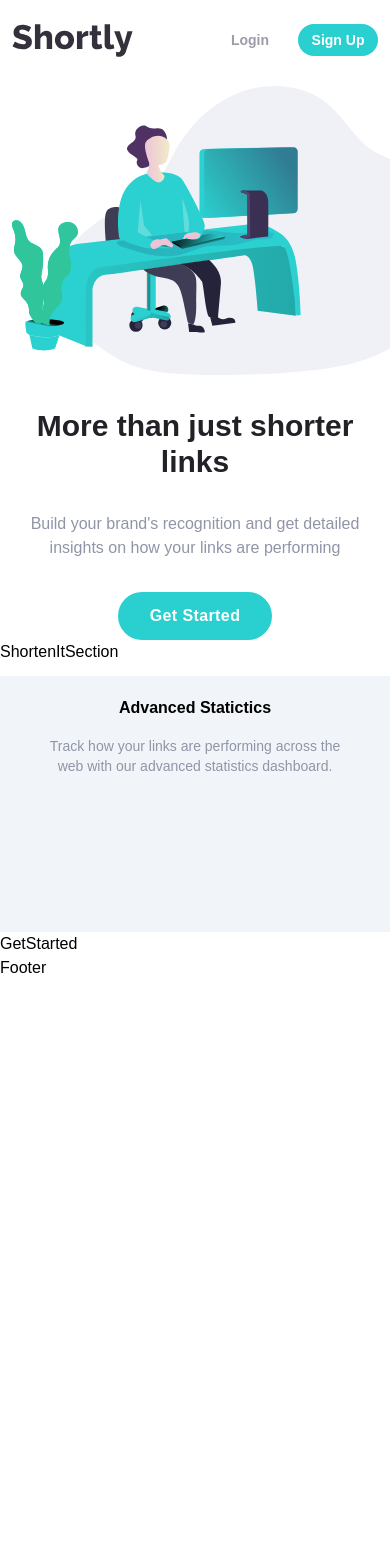
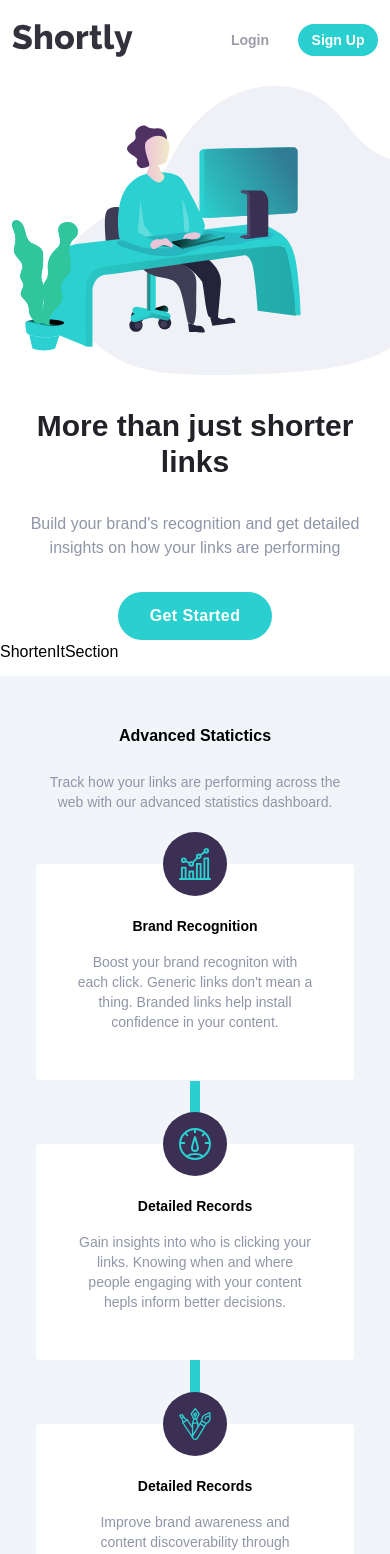
Before and after one commit to Dina2703/url_shortinig_api, a React (Create React App) app: page / in a window 390 px wide. Shown: the top 1554 px of the page. Before the commit the page ends 980 px from the top, so only its background shows below. Built offline with nearby package versions, Linux system fonts and the light colour scheme.

Commit message:
StatsSection for the mobile view

```diff
--- a/src/components/StatsSection.js
+++ b/src/components/StatsSection.js
@@ -1,18 +1,65 @@
 import React from "react";
+import iconBrandRecognition from "../images/icon-brand-recognition.svg";
+import iconDetailedRecords from "../images/icon-detailed-records.svg";
+import iconFullyCustomizable from "../images/icon-fully-customizable.svg";
 
 function StatsSection() {
   return (
-    <div className="bg-slate-100 h-64 px-6">
-      <div className="max-w-6xl lg:mx-auto  px-3 md:px-5 lg:px-12 flex flex-col justify-center text-center my-3">
+    <div className="bg-slate-100 px-6 pb-16 relative" id="stats">
+      <div className="max-w-6xl lg:mx-auto  px-3 md:px-5 lg:px-12 flex flex-col justify-center text-center my-3 relative z-10">
+        <div className="my-7">
           <h1 className="font-bold pt-5 md:text-xl lg:text-2xl">
             Advanced Statictics
           </h1>
-        <p className="text-darkGrayishBlue text-sm  md:text-lg py-4 px-2 max-w-lg lg:mx-auto ">
+          <p className="text-darkGrayishBlue text-sm  md:text-lg py-6 px-2 max-w-lg lg:mx-auto ">
             Track how your links are performing across the web with our advanced
             statistics dashboard.
           </p>
-        <div className="flex">
-          <div className=""></div>
+        </div>
+
+        <div className="flex flex-col gap-16">
+          <div className="bg-white  p-8 rounded relative ">
+            <div className="h-16 w-16 p-4 mx-auto rounded-full bg-darkViolet absolute -top-8  right-0 left-0">
+              <img src={iconBrandRecognition} alt="" className="object-cover" />
+            </div>
+            <div className="font-bold pt-5 text-sm lg:text-xl">
+              Brand Recognition
+            </div>
+            <div className="text-darkGrayishBlue text-sm  md:text-lg py-4 px-2 max-w-lg lg:mx-auto">
+              Boost your brand recogniton with each click. Generic links don't
+              mean a thing. Branded links help install confidence in your
+              content.
+            </div>
+          </div>
+          <div className="bg-white  p-8 rounded relative ">
+            <div className="h-16 w-16 p-4 mx-auto rounded-full bg-darkViolet absolute -top-8  right-0 left-0">
+              <img src={iconDetailedRecords} alt="" className="object-cover" />
+            </div>
+            <div className="font-bold pt-5 text-sm lg:text-xl">
+              Detailed Records
+            </div>
+            <div className="text-darkGrayishBlue text-sm  md:text-lg py-4 px-2 max-w-lg lg:mx-auto">
+              Gain insights into who is clicking your links. Knowing when and
+              where people engaging with your content hepls inform better
+              decisions.
+            </div>
+          </div>
+          <div className="bg-white  p-8 rounded relative ">
+            <div className="h-16 w-16 p-4 mx-auto rounded-full bg-darkViolet absolute -top-8  right-0 left-0">
+              <img
+                src={iconFullyCustomizable}
+                alt=""
+                className="object-cover"
+              />
+            </div>
+            <div className="font-bold pt-5 text-sm lg:text-xl">
+              Detailed Records
+            </div>
+            <div className="text-darkGrayishBlue text-sm  md:text-lg py-4 px-2 max-w-lg lg:mx-auto">
+              Improve brand awareness and content discoverability through
+              customizable links, supercharging audience engagement.
+            </div>
+          </div>
         </div>
       </div>
     </div>
--- a/src/index.css
+++ b/src/index.css
@@ -22,6 +22,21 @@ body {
   height: 80%;
 }
 
+#stats::after {
+  position: absolute;
+  content: "";
+  top: 10rem;
+  bottom: 0;
+  right: 0;
+  left: 0;
+  margin: auto;
+  width: 100%;
+  transform: rotate(90deg);
+  height: 10px;
+  background-color: hsl(180, 66%, 49%);
+  z-index: 1;
+}
+
 @media only screen and (max-width: 768px) {
   #heroImg::after {
     top: 0;
```
Lines whose indentation alone changed are shown as unchanged.
